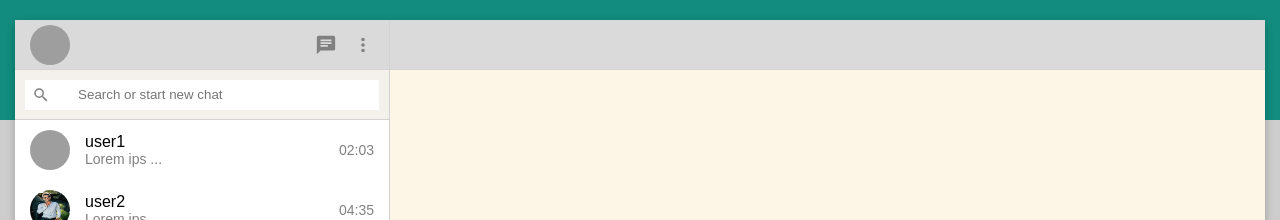
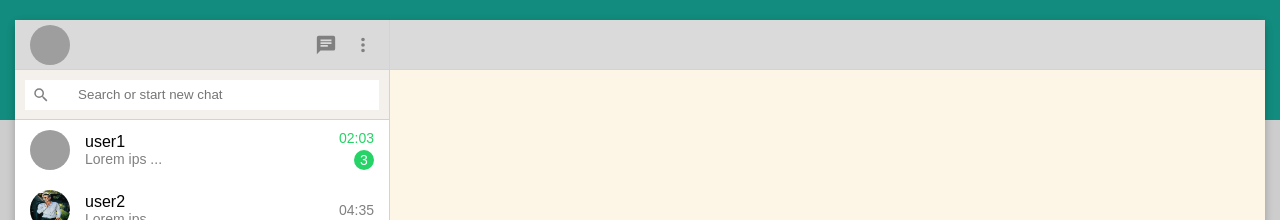
Before and after one commit to michaelDonchenko/whatsapp-replica, a React (Create React App) app: page / in a window 1280 px wide. Shown: the top 220 px of the page. Built offline with nearby package versions, Linux system fonts and the light colour scheme; grey boxes are pictures that could not be loaded.

Commit message:
feat: unread messages badge

```diff
--- a/src/components/chat-contact.tsx
+++ b/src/components/chat-contact.tsx
@@ -29,10 +29,18 @@ const ChatContact: React.FC<{ contact: Contact }> = ({ contact }) => {
       <ProfileImage src={contact.imgUrl} />
       <NameContainer>
         <Name>{contact.contactName}</Name>
-        <LightText>{lastMessageText + ' ...'}</LightText>
+        <LastMessageText>{lastMessageText + ' ...'}</LastMessageText>
       </NameContainer>
 
-      <LightText>{lastMessageTime}</LightText>
+      <TimeContainer>
+        <LastMessageTime hasUnreadMessages={contact.unreadMessages > 0}>
+          {lastMessageTime}
+        </LastMessageTime>
+
+        {contact.unreadMessages > 0 && (
+          <UnreadMessagesBadge>{contact.unreadMessages}</UnreadMessagesBadge>
+        )}
+      </TimeContainer>
     </Container>
   )
 }
@@ -59,15 +67,43 @@ const NameContainer = styled.div`
   justify-content: center;
 `
 
+const TimeContainer = styled.div`
+  display: flex;
+  flex-direction: column;
+  height: 40px;
+  justify-content: center;
+`
+
 const Name = styled.div`
   font-size: 16px;
   font-weight: 500;
 `
 
-const LightText = styled.div`
+const LastMessageText = styled.div`
   font-size: 14px;
   font-weight: 300;
   color: gray;
 `
 
+const LastMessageTime = styled.div<{ hasUnreadMessages: boolean }>`
+  font-size: 14px;
+  font-weight: 300;
+  color: ${(props) => (props.hasUnreadMessages ? '#25d366' : 'gray')};
+`
+
+const UnreadMessagesBadge = styled.div`
+  display: flex;
+  align-items: center;
+  justify-content: center;
+  font-size: 14px;
+  font-weight: 300;
+  color: white;
+  background-color: #25d366;
+  border-radius: 50%;
+  width: 20px;
+  height: 20px;
+  margin-left: auto;
+  margin-top: 4px;
+`
+
 export default ChatContact
--- a/src/components/mobile/actions-header.tsx
+++ b/src/components/mobile/actions-header.tsx
@@ -72,11 +72,11 @@ const PagesSelection = styled.div`
   height: 60px;
   width: 100%;
   align-items: center;
-  justify-content: space-around;
+  justify-content: space-between;
 `
 
 const PageLink = styled.a`
-  width: 90px;
+  padding: 0 6%;
   text-align: center;
   text-decoration: none;
   color: lightgray;
```
